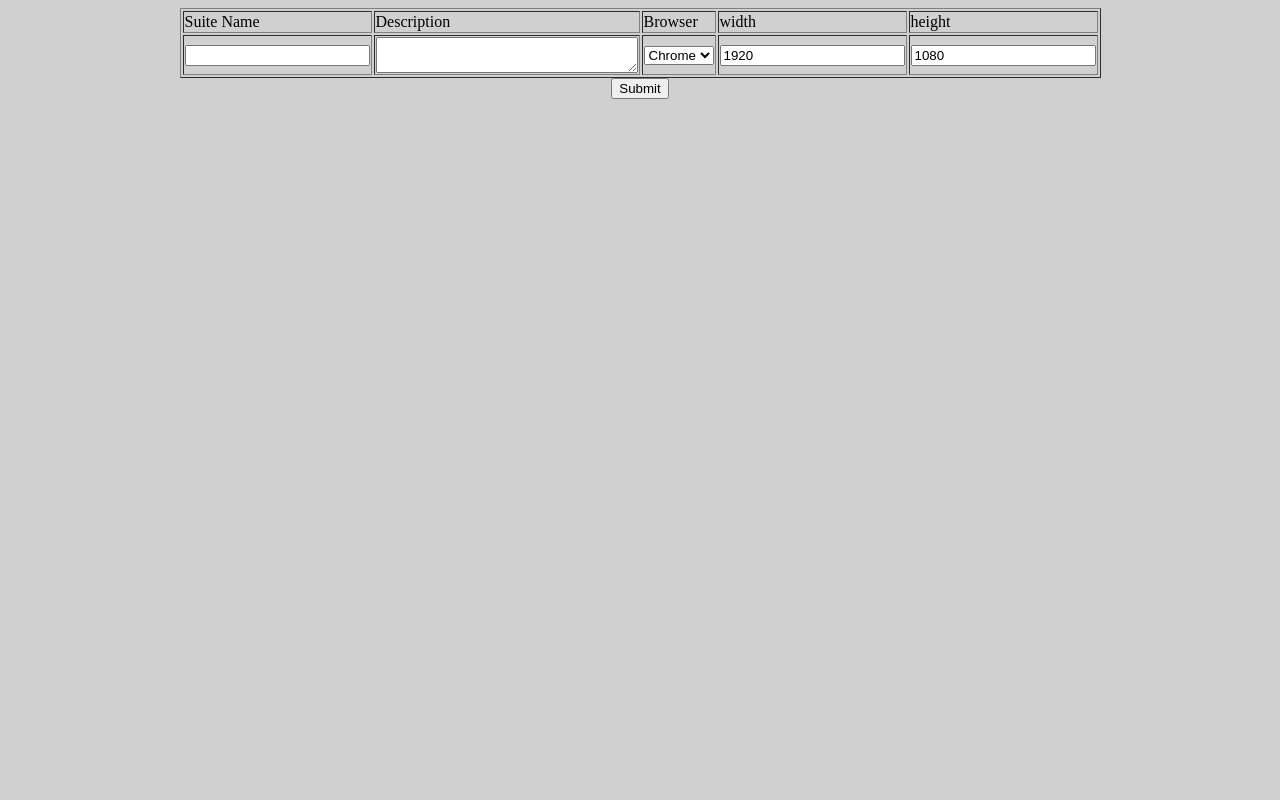
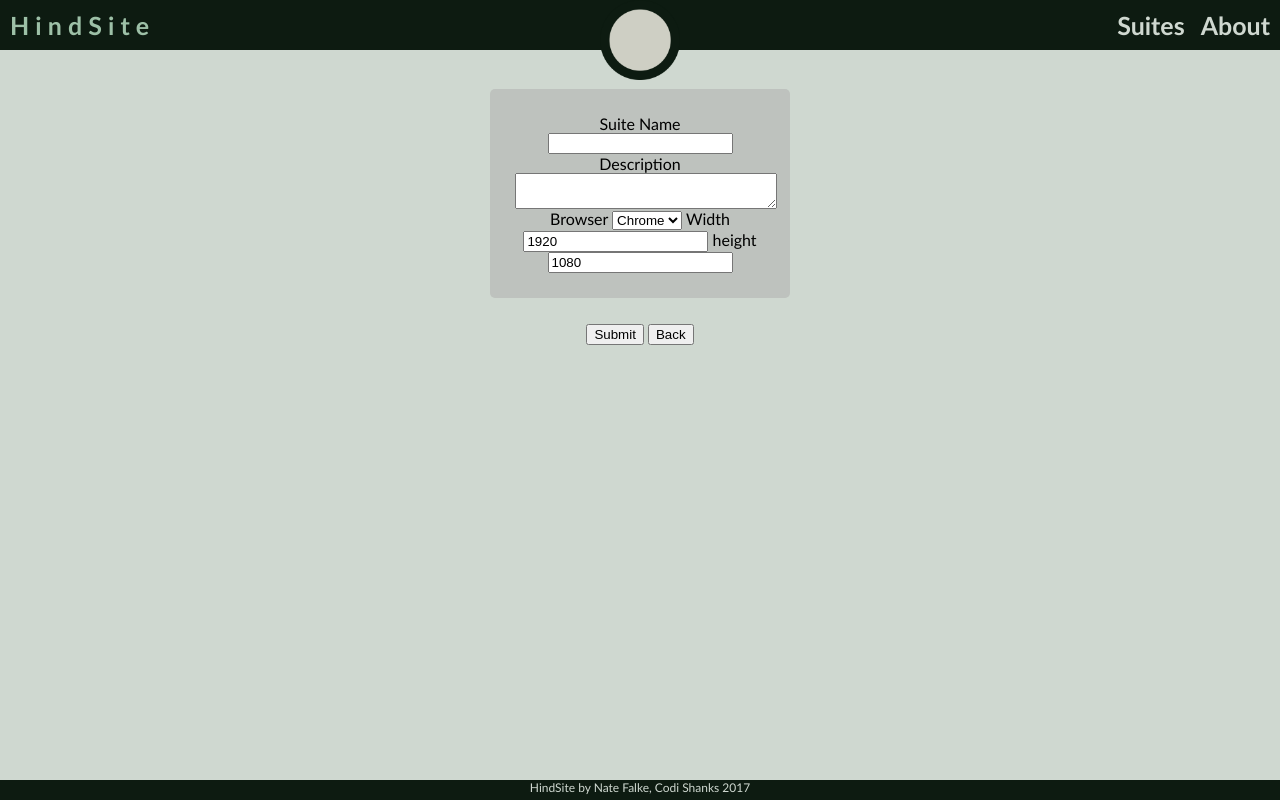
Before and after one commit to nfalke-/HindSite, a Flask app: page /suites/add/ in a window 1280 px wide. Run offline with Flask 2, Linux system fonts and the light colour scheme; parts of the project's set-up code (start-up, migrations or seed data) failed here and were passed over.

Commit message:
changed suite to div style

```diff
--- a/templates/add/suite.html
+++ b/templates/add/suite.html
@@ -1,38 +1,39 @@
+<head>
+    <link rel="stylesheet" type="text/css" href="/static/hindcss.css" >
+</head>
 <body bgcolor="#D0D0D0">
+    <div id="header">
+        <p id="name"><a href="/">H i n d S i t e</a></p>
+        <ul id="nav1">
+            <li><a href="/">Suites</a></li>
+            <li><a href="/placeholder/IHaventMadeThisPage.html">About</a></li>
+        </ul>
+        <center><img src="/static/images/logobase.png" id="logo" /></center>
+    </div>
+    <div id="main">
         <center>
             <form method=post enctype=multipart/form-data action="{{ url_for('post_add_suite') }}">
-            <table id="SuiteTable" border="1">
-                <thead>
-                    <tr>
-                        <td>Suite Name</td>
-                        <td>Description</td>
-                        <td>Browser</td>
-                        <td>width</td>
-                        <td>height</td>
-                    </tr>
-                </thead>
-                <tbody>
-                    <tr>
-                        <td><input name="suitename"></td>
-                        <td>
-                            <textarea name="description" cols="30"></textarea>
-                        </td>
-                        <td>
-                            <select name="browser">
+                <div class=suite>
+                    <label for="suitename">Suite Name </label>
+                    <input id="suitename" name="suitename">
+                    <label for="description">Description</label>
+                    <textarea id="description" name="description" cols="30"></textarea>
+                    <label for="browser">Browser</label>
+                    <select id="browser" name="browser">
                         <option value="chrome">Chrome</option>
                         <option value="firefox">Firefox</option>
                     </select>
-                        </td>
-                        <td>
-                            <input name="width" value=1920>
-                        </td>
-                        <td>
-                            <input name="height" value=1080>
-                        </td>
-                    </tr>
-                </tbody>
-            </table>
+                    <label for="width">Width</label>
+                    <input id="width" name="width" value=1920>
+                    <label for="height">height</label>
+                    <input id="height" name="height" value=1080>
+                </div>
                 <input type=submit value=Submit >
+                <input type="button" onclick="history.back();" value="Back">
             </form>
         </center>
+    </div>
+    <div class="footer">
+        <div id="copyright">HindSite by Nate Falke, Codi Shanks 2017</p>
+    </div>
 </body>
```
Lines whose indentation alone changed are shown as unchanged.
